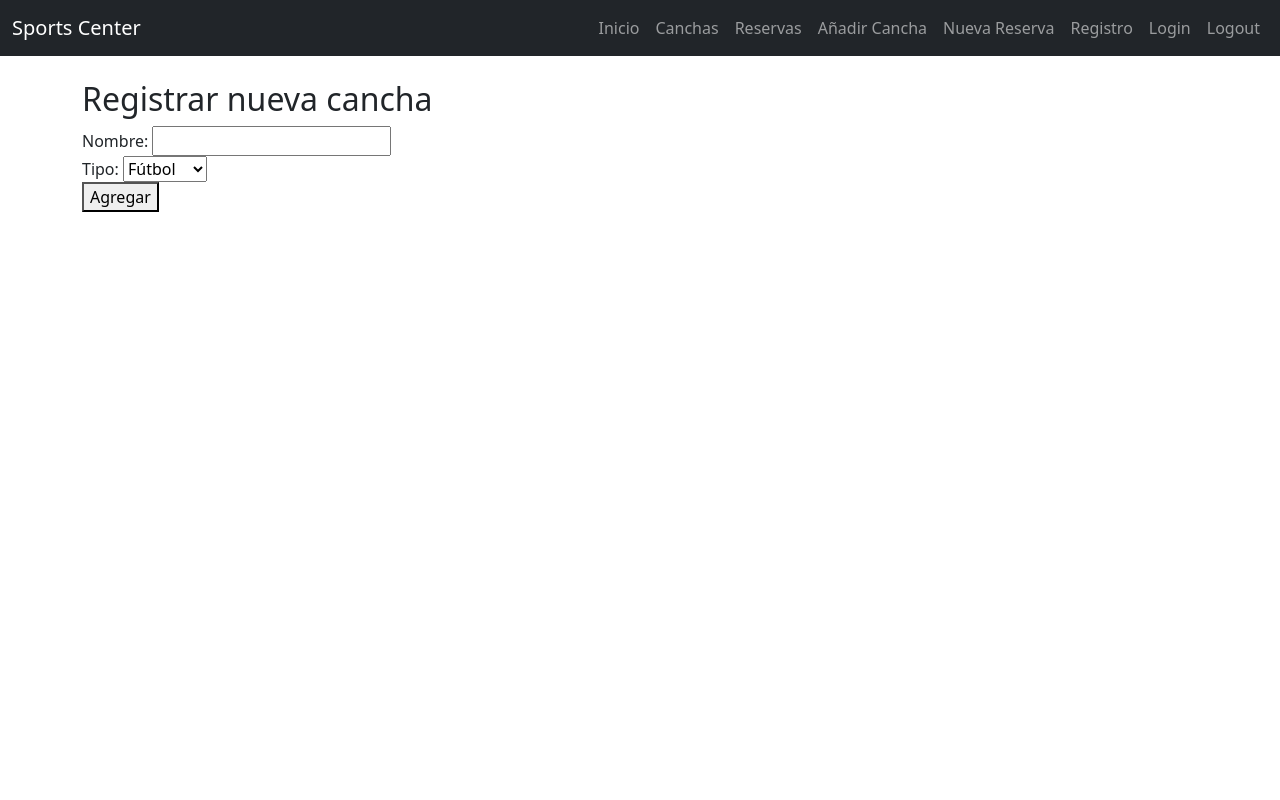
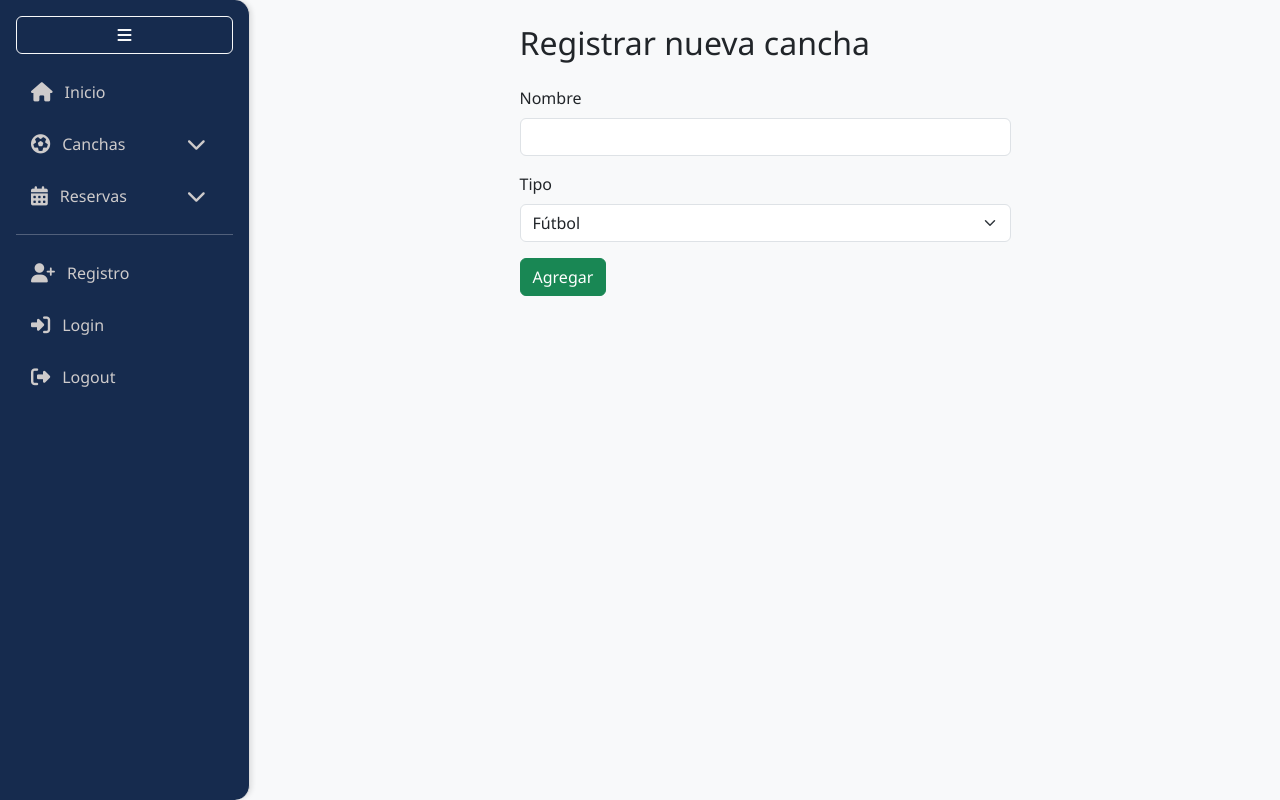
Before and after one commit to cristhianchimbo50/sports_center_reservation, a Flask app: page /add-court in a window 1280 px wide. Run offline with Flask 3, Linux system fonts and the light colour scheme; the visitor is signed in with stand-in values (Sample User, id 1).

Commit message:
Cambios en interfaz

```diff
--- a/app/routes.py
+++ b/app/routes.py
@@ -130,3 +130,8 @@ def add_reservation():
         return redirect(url_for('main.list_reservations'))
 
     return render_template('add_reservation.html', courts=courts)
+
+# Manejar el error 401
+@main_bp.app_errorhandler(401)
+def unauthorized(error):
+    return render_template('401.html'), 401
--- /dev/null
+++ b/app/static/css/styles.css
@@ -0,0 +1,66 @@
+/* Sidebar moderno */
+.sidebar {
+    height: 100vh;
+    width: 250px;
+    transition: all 0.3s ease;
+    background-color: #162B4E;
+    border-right: 1px solid #ddd;
+    border-top-right-radius: 15px;
+    border-bottom-right-radius: 15px;
+    box-shadow: 2px 0 5px rgba(0, 0, 0, 0.1);
+    overflow: hidden;
+}
+
+
+.sidebar.collapsed {
+    width: 80px;
+}
+
+.sidebar .nav-link {
+    white-space: nowrap;
+    overflow: hidden;
+    color: #cecbcb;
+    font-weight: 500;
+    display: flex;
+    align-items: center;
+    padding: 10px 15px;
+    border-radius: 8px;
+    margin-bottom: 5px;
+    transition: background-color 0.2s;
+}
+
+.sidebar .nav-link i {
+    margin-right: 12px;
+    font-size: 1.2rem;
+}
+
+.sidebar .nav-link:hover {
+    color: #162B4E;;
+    background-color: #f1f1f1;
+}
+
+.sidebar.collapsed .nav-link span {
+    display: none;
+}
+
+.sidebar .btn {
+    margin-bottom: 20px;
+    width: 100%;
+}
+
+/* Botones */
+.btn-primary {
+    background-color: #0d6efd;
+    border-color: #0d6efd;
+}
+
+.btn-success {
+    background-color: #198754;
+    border-color: #198754;
+}
+
+/* Fuente global */
+body {
+    font-family: 'Segoe UI', Roboto, sans-serif;
+    background-color: #f8f9fa;
+}
--- /dev/null
+++ b/app/static/js/scripts.js
@@ -0,0 +1,3 @@
+function toggleSidebar() {
+    document.getElementById('sidebar').classList.toggle('collapsed');
+}
--- a/app/templates/add_court.html
+++ b/app/templates/add_court.html
@@ -1,15 +1,22 @@
 {% extends 'base.html' %}
 {% block title %}Añadir Cancha{% endblock %}
 {% block content %}
-<h2>Registrar nueva cancha</h2>
-<form method="POST">
-    Nombre: <input type="text" name="name" required><br>
-    Tipo:
-    <select name="type">
-        <option value="Fútbol">Fútbol</option>
-        <option value="Tenis">Tenis</option>
-        <option value="Básquet">Básquet</option>
-    </select><br>
-    <button type="submit">Agregar</button>
-</form>
+<div class="w-50 mx-auto">
+    <h2 class="mb-4">Registrar nueva cancha</h2>
+    <form method="POST">
+        <div class="mb-3">
+            <label class="form-label">Nombre</label>
+            <input type="text" name="name" class="form-control" required>
+        </div>
+        <div class="mb-3">
+            <label class="form-label">Tipo</label>
+            <select name="type" class="form-select">
+                <option value="Fútbol">Fútbol</option>
+                <option value="Tenis">Tenis</option>
+                <option value="Básquet">Básquet</option>
+            </select>
+        </div>
+        <button type="submit" class="btn btn-success">Agregar</button>
+    </form>
+</div>
 {% endblock %}
--- a/app/templates/base.html
+++ b/app/templates/base.html
@@ -4,28 +4,70 @@
     <meta charset="UTF-8">
     <meta name="viewport" content="width=device-width, initial-scale=1">
     <title>{% block title %}Sports Center{% endblock %}</title>
+
+    <!-- Bootstrap 5 -->
     <link href="https://cdn.jsdelivr.net/npm/bootstrap@5.3.0/dist/css/bootstrap.min.css" rel="stylesheet">
+    <!-- FontAwesome -->
+    <link href="https://cdnjs.cloudflare.com/ajax/libs/font-awesome/6.4.0/css/all.min.css" rel="stylesheet">
+    <!-- Estilos personalizados -->
+    <link rel="stylesheet" href="{{ url_for('static', filename='css/styles.css') }}">
 </head>
 <body>
-<nav class="navbar navbar-expand-lg navbar-dark bg-dark mb-4">
-    <div class="container-fluid">
-        <a class="navbar-brand" href="{{ url_for('main.home') }}">Sports Center</a>
-        <div class="collapse navbar-collapse">
-            <ul class="navbar-nav ms-auto">
-                <li class="nav-item"><a class="nav-link" href="{{ url_for('main.home') }}">Inicio</a></li>
-                <li class="nav-item"><a class="nav-link" href="{{ url_for('main.list_courts') }}">Canchas</a></li>
-                <li class="nav-item"><a class="nav-link" href="{{ url_for('main.list_reservations') }}">Reservas</a></li>
-                <li class="nav-item"><a class="nav-link" href="{{ url_for('main.add_court') }}">Añadir Cancha</a></li>
-                <li class="nav-item"><a class="nav-link" href="{{ url_for('main.add_reservation') }}">Nueva Reserva</a></li>
-                <li class="nav-item"><a class="nav-link" href="{{ url_for('main.register') }}">Registro</a></li>
-                <li class="nav-item"><a class="nav-link" href="{{ url_for('main.login') }}">Login</a></li>
-                <li class="nav-item"><a class="nav-link" href="{{ url_for('main.logout') }}">Logout</a></li>
-            </ul>
+
+<div class="d-flex">
+    <!-- Sidebar -->
+    <div class="sidebar p-3" id="sidebar">
+        <button class="btn btn-outline-light mb-3" onclick="toggleSidebar()">
+            <i class="fas fa-bars"></i>
+        </button>
+
+        <a href="{{ url_for('main.home') }}" class="nav-link mb-2">
+            <i class="fas fa-home"></i> <span>Inicio</span>
+        </a>
+
+        <!-- Canchas -->
+        <div class="nav-link mb-2" data-bs-toggle="collapse" href="#courtsSubmenu" role="button" aria-expanded="false">
+            <i class="fas fa-futbol"></i> <span>Canchas</span>
+            <i class="fas fa-chevron-down ms-auto"></i>
         </div>
+        <div class="collapse ms-3" id="courtsSubmenu">
+            <a href="{{ url_for('main.list_courts') }}" class="nav-link mb-1">
+                <i class="fas fa-list"></i> <span>Ver Canchas</span>
+            </a>
+            <a href="{{ url_for('main.add_court') }}" class="nav-link mb-1">
+                <i class="fas fa-plus"></i> <span>Añadir Cancha</span>
+            </a>
         </div>
-</nav>
 
-<div class="container">
+        <!-- Reservas -->
+        <div class="nav-link mb-2" data-bs-toggle="collapse" href="#reservationsSubmenu" role="button" aria-expanded="false">
+            <i class="fas fa-calendar-alt"></i> <span>Reservas</span>
+            <i class="fas fa-chevron-down ms-auto"></i>
+        </div>
+        <div class="collapse ms-3" id="reservationsSubmenu">
+            <a href="{{ url_for('main.list_reservations') }}" class="nav-link mb-1">
+                <i class="fas fa-list"></i> <span>Ver Reservas</span>
+            </a>
+            <a href="{{ url_for('main.add_reservation') }}" class="nav-link mb-1">
+                <i class="fas fa-plus"></i> <span>Nueva Reserva</span>
+            </a>
+        </div>
+
+        <hr class="text-white">
+
+        <a href="{{ url_for('main.register') }}" class="nav-link mb-2">
+            <i class="fas fa-user-plus"></i> <span>Registro</span>
+        </a>
+        <a href="{{ url_for('main.login') }}" class="nav-link mb-2">
+            <i class="fas fa-sign-in-alt"></i> <span>Login</span>
+        </a>
+        <a href="{{ url_for('main.logout') }}" class="nav-link">
+            <i class="fas fa-sign-out-alt"></i> <span>Logout</span>
+        </a>
+    </div>
+
+    <!-- Contenido principal -->
+    <div class="flex-grow-1 p-4">
         {% with messages = get_flashed_messages() %}
             {% if messages %}
                 <div class="alert alert-info">
@@ -38,7 +80,11 @@
 
         {% block content %}{% endblock %}
     </div>
+</div>
 
+<!-- Bootstrap + Scripts -->
 <script src="https://cdn.jsdelivr.net/npm/bootstrap@5.3.0/dist/js/bootstrap.bundle.min.js"></script>
+<script src="{{ url_for('static', filename='js/scripts.js') }}"></script>
+
 </body>
 </html>
--- a/app/templates/home.html
+++ b/app/templates/home.html
@@ -1,7 +1,7 @@
 {% extends 'base.html' %}
 {% block title %}Inicio{% endblock %}
 {% block content %}
-<div class="text-center">
+<div class="text-center mt-5">
     <h2>Bienvenido al sistema de reservas</h2>
 </div>
 {% endblock %}
```
Also changed, not shown: app/templates/401.html (added, +11 -0 lines), app/templates/add_reservation.html (+22 -12 lines), app/templates/courts.html (+11 -4 lines), app/templates/register.html (+14 -6 lines), app/templates/reservations.html (+6 -4 lines). Lines whose indentation alone changed are shown as unchanged.
